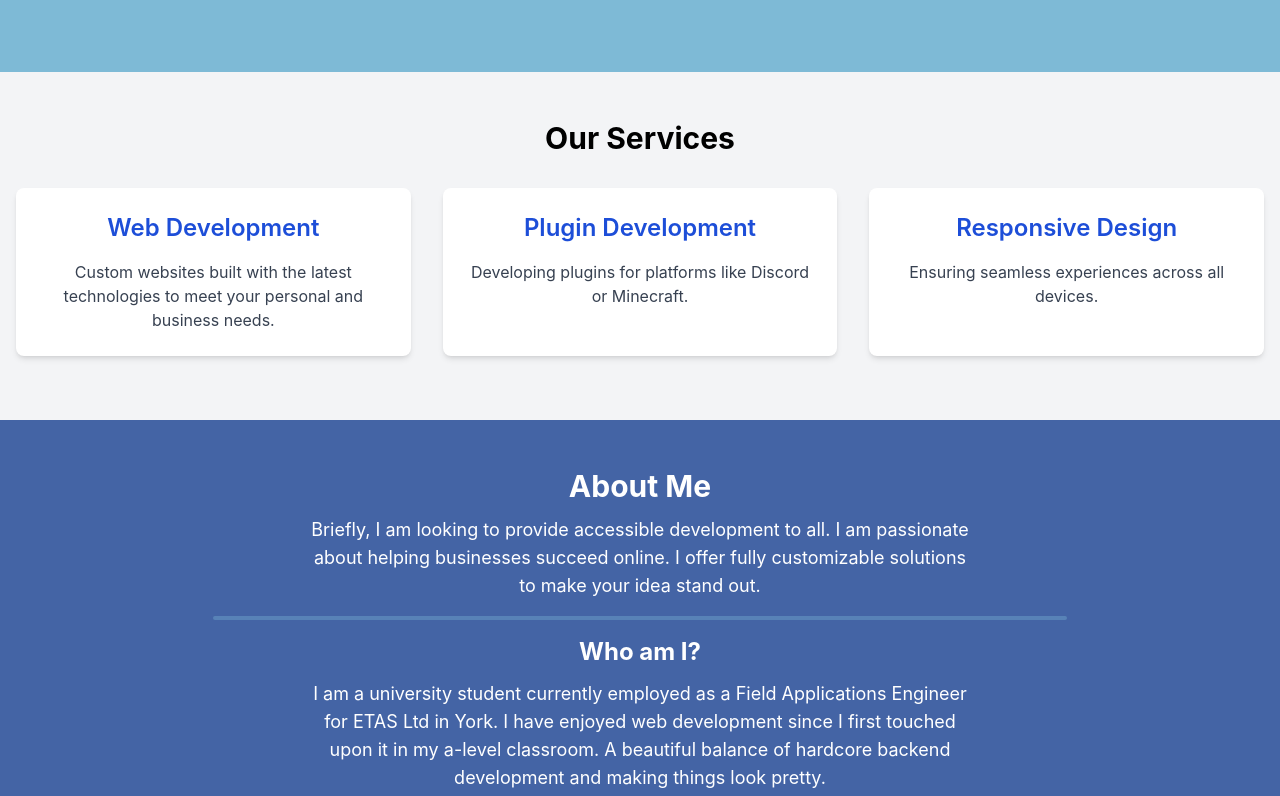
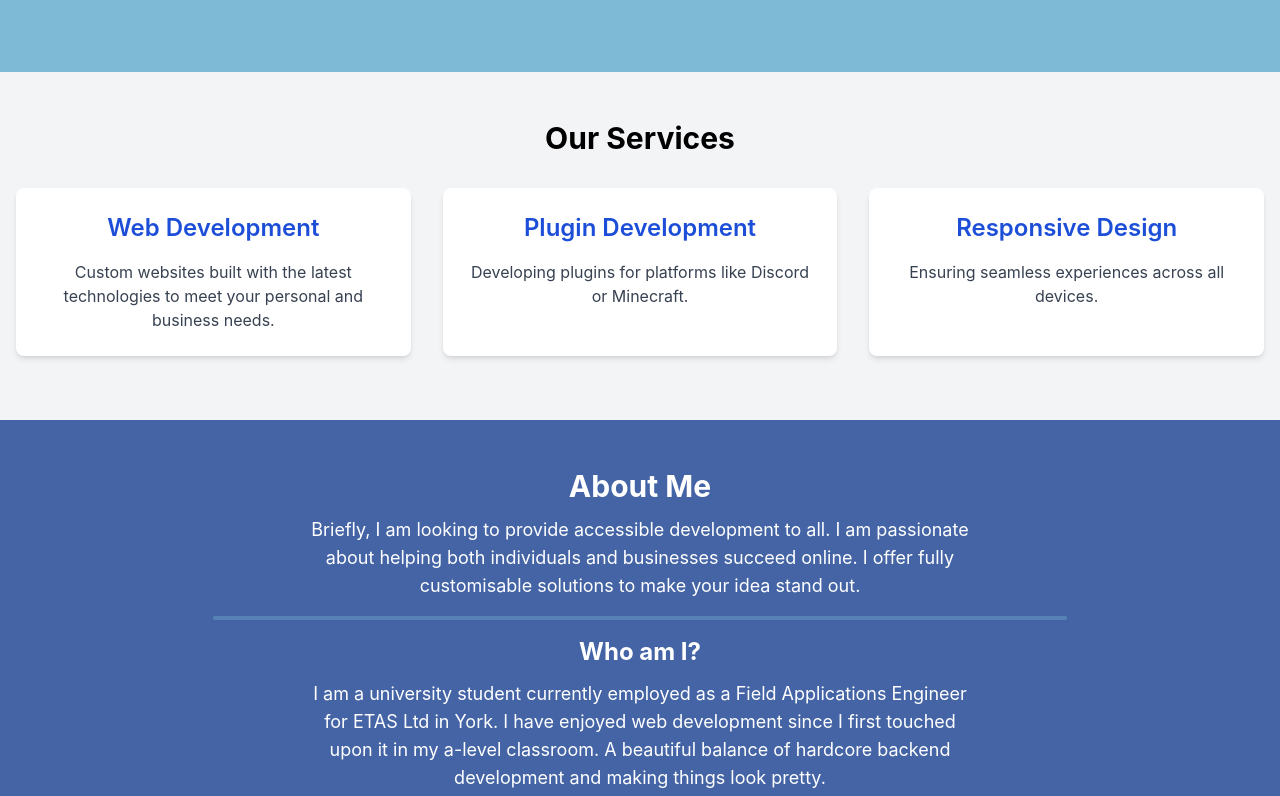
Before and after one commit to rustypotato19/RustysWS, a React (Create React App) app: page / in a window 1280 px wide. Shown: the part 376-1172 px from the top of the page. Built offline with nearby package versions, Linux system fonts and the light colour scheme.

Commit message:
Minor Rewording Changes

```diff
--- a/src/components/AboutSection.js
+++ b/src/components/AboutSection.js
@@ -7,8 +7,8 @@ const AboutSection = () => {
         <h2 className="text-3xl font-bold mb-3">About Me</h2>
         <p className="text-lg max-w-2xl mx-auto">
           Briefly, I am looking to provide accessible development to all. I am
-          passionate about helping businesses succeed online. I offer fully
-          customizable solutions to make your idea stand out.
+          passionate about helping both individuals and businesses succeed online. I offer fully
+          customisable solutions to make your idea stand out.
         </p>
         <div className="separator w-2/3 border-2 mx-auto rounded-lg border-rws-light-blue opacity-35 my-4"></div>
         <h2 className="text-2xl font-bold mb-3">Who am I?</h2>
```
